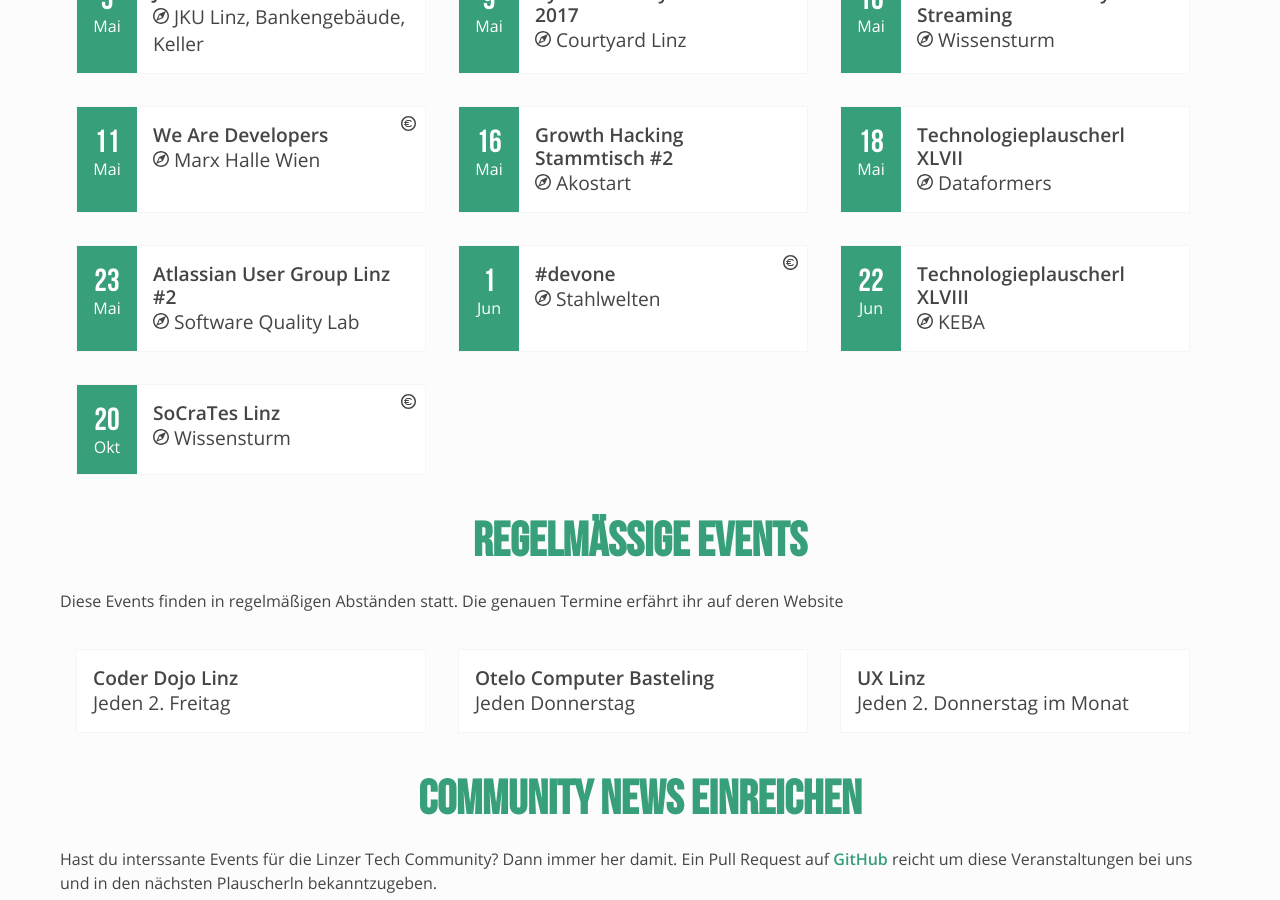
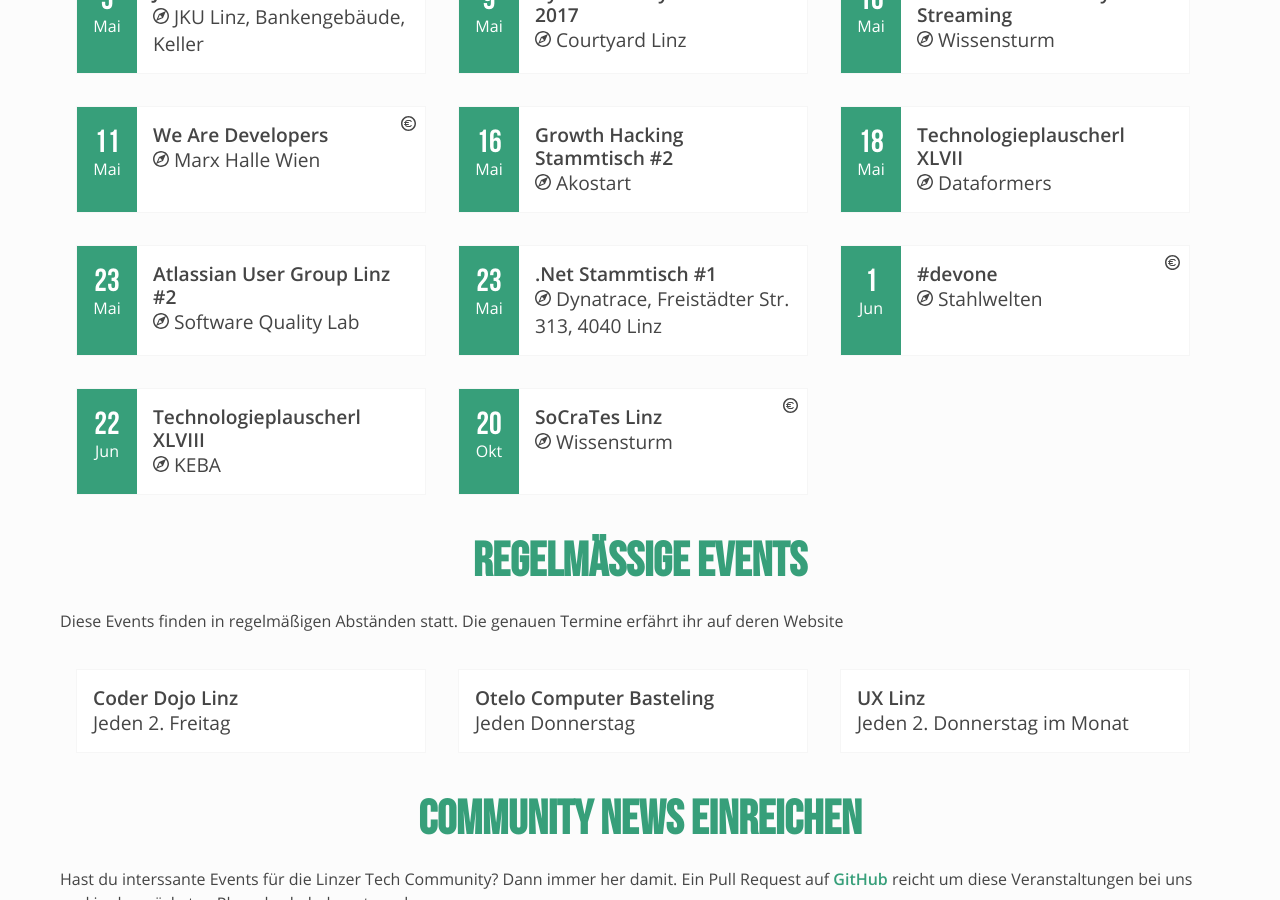
Before and after one commit to mericanAncer127/plauscherl, a Jekyll site: the page built from pages/community-news.html, in a window 1280 px wide and 900 px high, scrolled down 498 px. Built offline with Jekyll 4.4.1, drawn with Linux system fonts in a browser that asks for light colours.

Commit message:
Added .NET Stammtisch

```diff
--- a/_data/community.yml
+++ b/_data/community.yml
@@ -258,3 +258,12 @@
       location: JKU Linz
       date: 2017-03-29
       link: https://www.reglist24.com/alexa-skill-building-workshop
+-
+  id: dotnet-stammtisch
+  name: ".NET Stammtisch - Linz"
+  events:
+    -
+      name: ".Net Stammtisch #1"
+      location: Dynatrace, Freistädter Str. 313, 4040 Linz
+      date: 2017-05-23
+      link: https://www.facebook.com/events/103865070169125/
```
